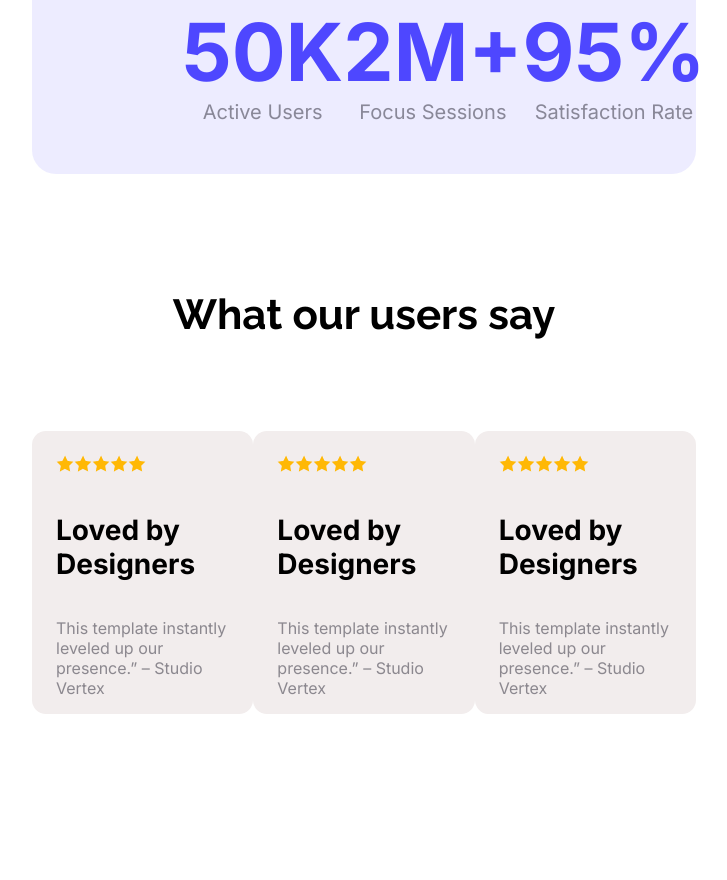
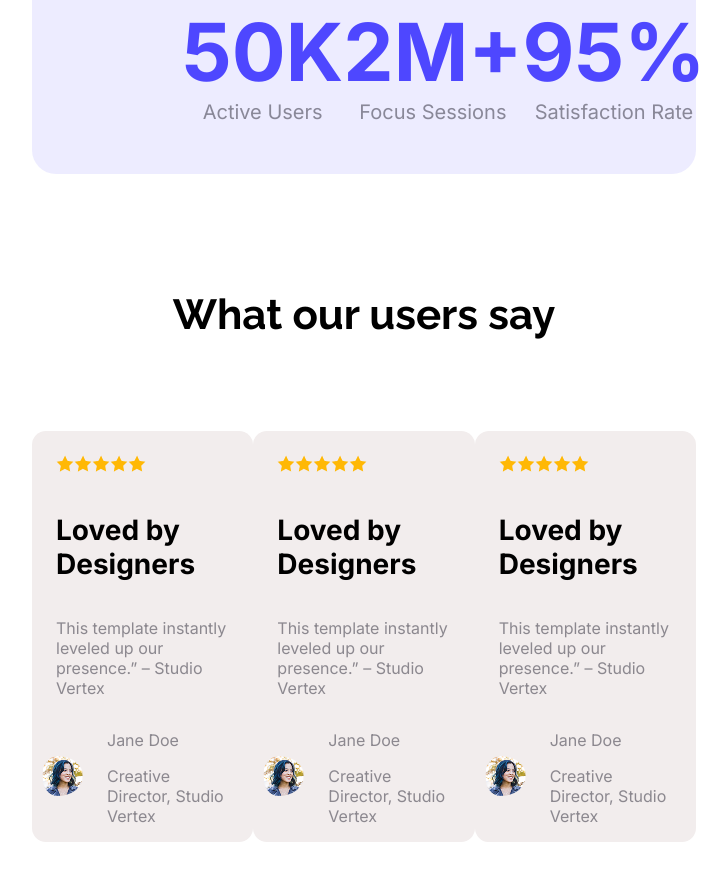
Before and after one commit to shawon-mern/b12a01-landing-launchpad, a plain HTML site: page index.html in a window 1280 px wide. Shown: the part 1822-2702 px from the top of the page, without its empty margins (276-1003 px from the left). Before the commit the page ends 2652 px from the top, so only its background shows below. Drawn offline with Linux system fonts and the light colour scheme.

Commit message:
reviewer added

```diff
--- a/index.html
+++ b/index.html
@@ -67,6 +67,16 @@
                     </div>
                     <h4>Loved by Designers</h4>
                     <p>This template instantly leveled up our presence.” – Studio Vertex</p>
+                    <div class="reviewer">
+                        <div class="rev-pic">
+                            <img src="./Assets/avatar.png" alt="Reviewer Picture">
+                        </div>
+                          <div class="rev-id">
+                            <p>Jane Doe</p>
+                            <p>Creative Director, Studio Vertex</p>
+                          </div>
+
+                    </div>
                 </div>
                 <div class="feed-items">
                     <div class="star">
@@ -78,6 +88,16 @@
                     </div>
                     <h4>Loved by Designers</h4>
                     <p>This template instantly leveled up our presence.” – Studio Vertex</p>
+                    <div class="reviewer">
+                        <div class="rev-pic">
+                            <img src="./Assets/avatar.png" alt="Reviewer Picture">
+                        </div>
+                          <div class="rev-id">
+                            <p>Jane Doe</p>
+                            <p>Creative Director, Studio Vertex</p>
+                          </div>
+
+                    </div>
                 </div>
                 <div class="feed-items">
                     <div class="star">
@@ -89,6 +109,16 @@
                     </div>
                     <h4>Loved by Designers</h4>
                     <p>This template instantly leveled up our presence.” – Studio Vertex</p>
+                    <div class="reviewer">
+                        <div class="rev-pic">
+                            <img src="./Assets/avatar.png" alt="Reviewer Picture">
+                        </div>
+                          <div class="rev-id">
+                            <p>Jane Doe</p>
+                            <p>Creative Director, Studio Vertex</p>
+                          </div>
+
+                    </div>
                 </div>
             </div>
         </div>
--- a/style/b12a01.css
+++ b/style/b12a01.css
@@ -147,3 +147,20 @@ nav h3{
     font-family: "Inter", sans-serif;
     color: rgba(37, 36, 50, 0.5);
 }
+.rev-pic img{
+    border-radius: 50%;
+    padding-left: 10px
+}
+.reviewer{
+    display: flex;
+    align-items: center;
+}
+.rev-id h5{
+    font-size: 20px;
+    color: rgba(37, 36, 50, 0.5);
+}
+.rev-id p{
+    font-size: 16px;
+    color: rgba(37, 36, 50, 0.5);
+
+}
```
